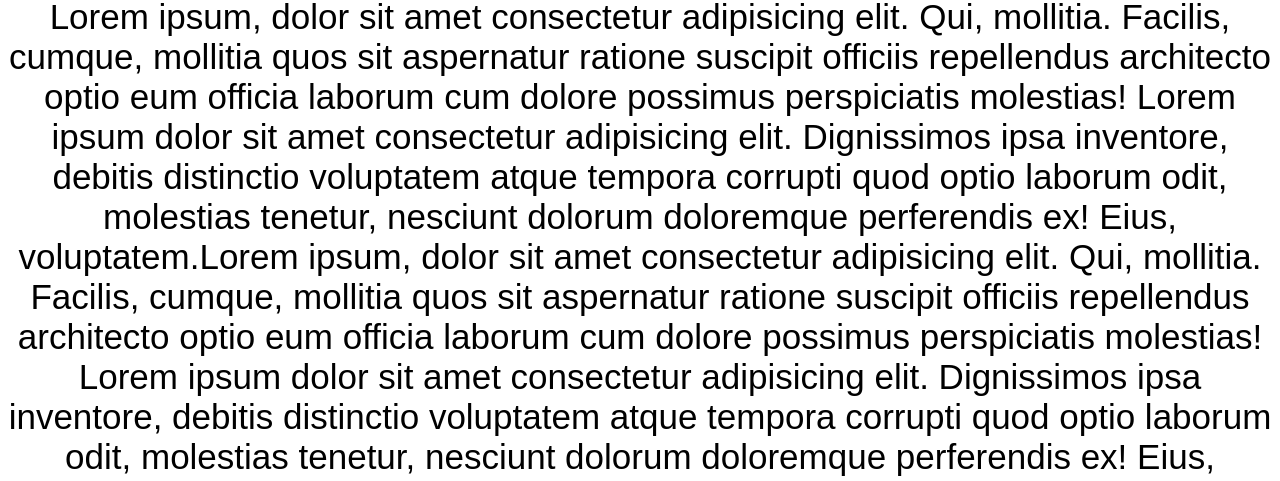
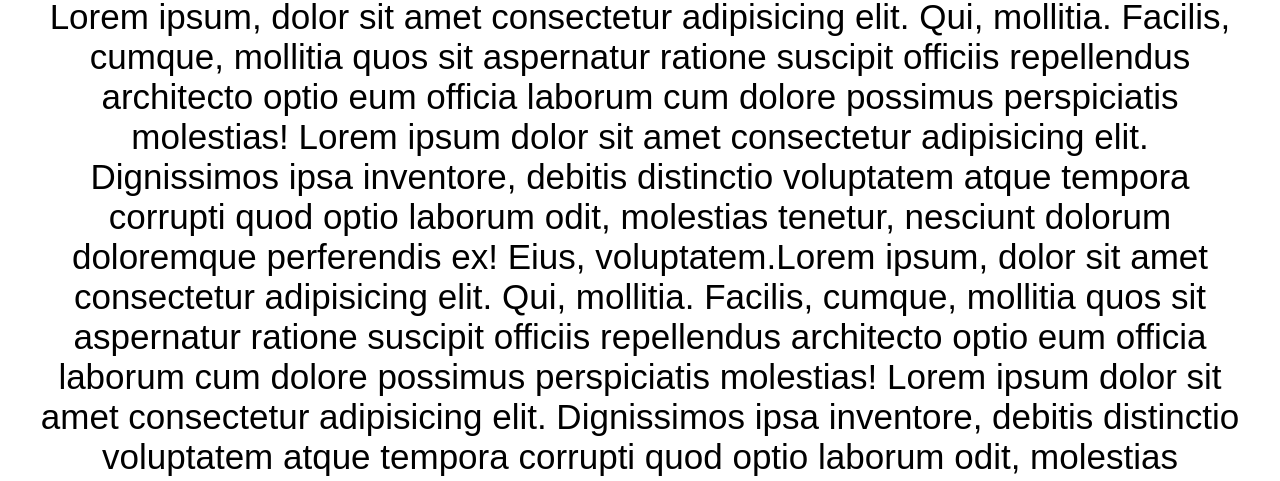
Before and after one commit to nicogargano/Entrega1-Gargano, a plain HTML site: page pages/faq.html in a window 1280 px wide. Shown: the part 463-944 px from the top of the page. Drawn offline with Linux system fonts and the light colour scheme; a web font is replaced by a local one.

```diff
--- a/CSS/index.css
+++ b/CSS/index.css
@@ -92,7 +92,7 @@
 #faq p {
     font-size: 35px;
     text-align: center;
-    padding-inline: 40pxx;
+    padding-inline: 40px;
 }
 
 .contactoTitulo {
```
